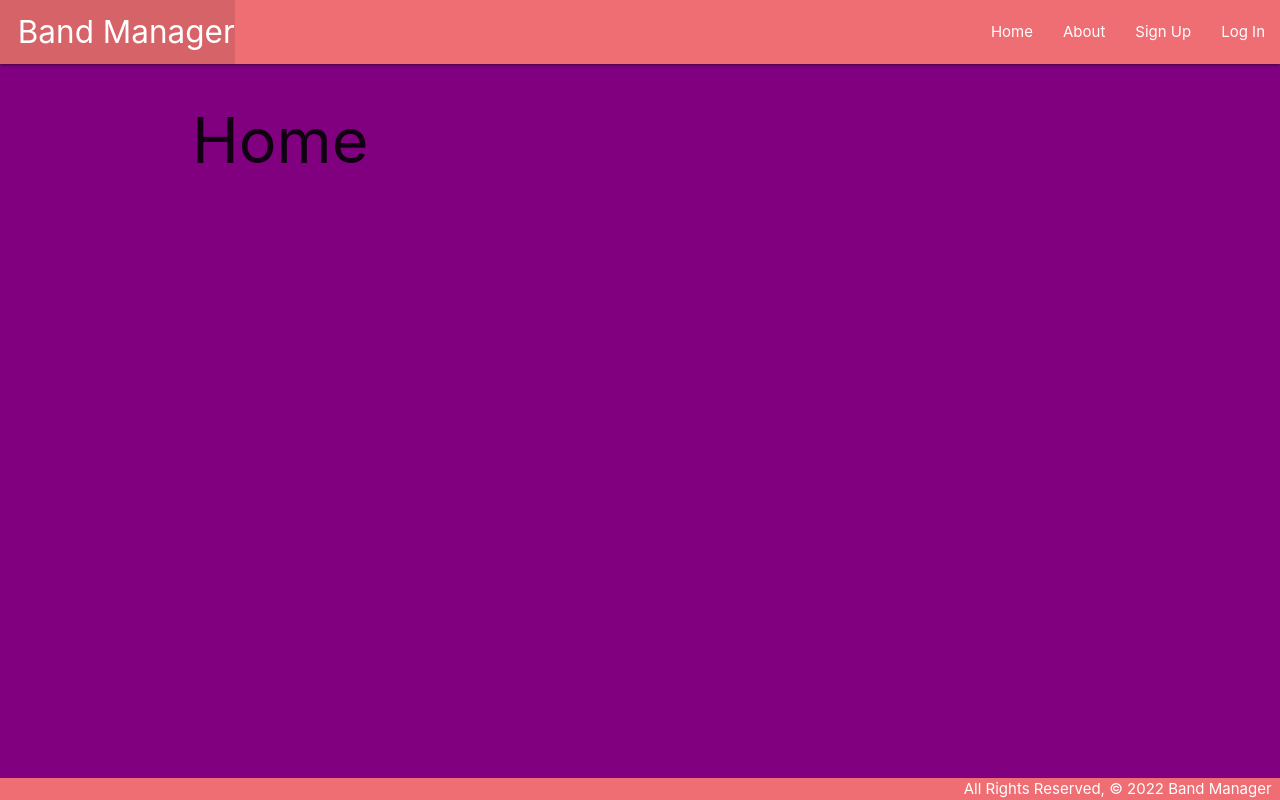
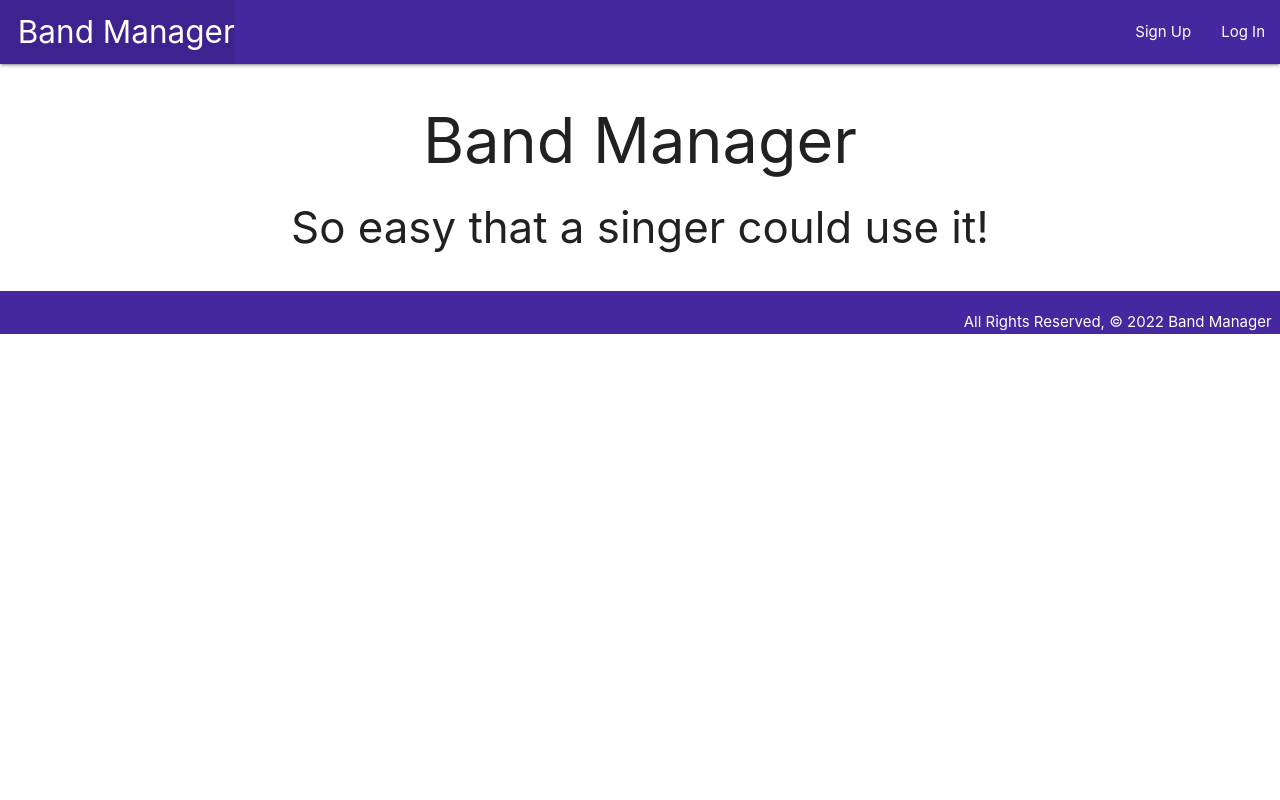
Before and after one commit to kennybaquol/bandmanager, a Django app: template main_app/templates/home.html in a window 1280 px wide. Run offline with Django 4.2, Linux system fonts and the light colour scheme; the template is opened without the code that fills it, so the values that code supplies are empty.

Commit message:
Change templates to match React version of app

```diff
--- a/main_app/static/css/style.css
+++ b/main_app/static/css/style.css
@@ -1,18 +1,21 @@
-body {
-    background-color: purple;
+footer {
+    margin-top: 3%;
+    ;
 }
 
-body {
-    display: flex;
-    min-height: 100vh;
-    flex-direction: column;
+.card {
+    margin: 2% 15%;
+    background-color: whitesmoke;
+    text-align: center;
 }
 
-main {
-    flex: 1 0 auto;
+a {
+    text-decoration: none;
+    color: inherit;
 }
 
-footer.page-footer {
-    padding-top: 0;
-    text-align: right;
+.addPrompt {
+    margin: 2% 15%;
+    background-color: whitesmoke;
+    text-align: center;
 }
--- a/main_app/templates/base.html
+++ b/main_app/templates/base.html
@@ -17,13 +17,13 @@
 <body>
     <header class="navbar-fixed">
         <nav>
-            <div class="nav-wrapper">
+            <div class="nav-wrapper deep-purple darken-3">
                 <ul>
-                    <li><a href="/" class="left brand-logo">&nbsp;&nbsp;Band Manager</a></li>
+                    <li><a href="{% url 'home' %}" class="left brand-logo">&nbsp;&nbsp;Band Manager</a></li>
                 </ul>
                 <ul class="right">
-                    <li><a href="{% url 'home' %}">Home</a></li>
-                    <li><a href="{% url 'about' %}">About</a></li>
+                    <!-- <li><a href="{% url 'home' %}">Home</a></li>
+                    <li><a href="{% url 'about' %}">About</a></li> -->
                     {% if user.is_authenticated %}
                     <li><a href="{% url 'bands_create' %}">Add a Band</a></li>
                     <li><a href="{% url 'bands_index' %}">View My Bands</a></li>
@@ -40,8 +40,8 @@
         {% block content %}
         {% endblock %}
     </main>
-    <footer class="page-footer">
-        <div class="right">All Rights Reserved, &copy; 2022 Band Manager &nbsp;</div>
+    <footer class="page-footer deep-purple darken-3 right-align">
+        <div>All Rights Reserved, &copy; 2022 Band Manager &nbsp;</div>
     </footer>
 </body>
 
--- a/main_app/templates/home.html
+++ b/main_app/templates/home.html
@@ -1,6 +1,13 @@
 {% extends 'base.html' %}
 {% block content %}
 
-<h1>Home</h1>
+{% if user.is_authenticated %}
+<h1 class="center-align">Welcome, {{ user.username }}!</h1>
+
+{% else %}
+<h1 class="center-align">Band Manager</h1>
+<h3 class="center-align">So easy that a singer could use it!</h3>
+
+{% endif %}
 
 {% endblock %}
--- a/main_app/templates/venues/index.html
+++ b/main_app/templates/venues/index.html
@@ -2,12 +2,13 @@
 {% block content %}
 
 {% if band.user.username == user.username %}
+<div class="center-align">
     <h2>Venues</h2>
 
     <div class="row">
         <a href="{% url 'venues_create' band.id %}">
             <input type="button" class="btn" value="Add Venue">
-    </form>
+            </form><br><br>
 
             {% for venue in band.venue_set.all %}
             <div class="card">
@@ -19,6 +20,8 @@
             </div>
             {% endfor %}
     </div>
+</div>
+
 {% endif %}
 
 {% endblock %}
--- a/main_app/views.py
+++ b/main_app/views.py
@@ -87,7 +87,7 @@ def add_venue(request, band_id):
     new_venue = form.save(commit=False)
     new_venue.band_id = band_id
     new_venue.save()
-  return redirect('detail', band_id=band_id)
+  return redirect('venues_index', band_id=band_id)
 
 # GET route that takes the user to the page with the edit venue form
 @login_required
@@ -111,7 +111,7 @@ def edit_venue(request, band_id, venue_id):
     venue.id = venue_id
     venue.band_id = band.id
     venue.save()
-  return redirect('detail', band_id=band_id)
+  return redirect('venues_index', band_id=band_id)
 
 class BandCreate(LoginRequiredMixin, CreateView):
   model = Band
```
Also changed, not shown: main_app/templates/bands/detail.html (+5 -3 lines), main_app/templates/bands/index.html (+4 -3 lines), 1 other file. Lines whose indentation alone changed are shown as unchanged.
